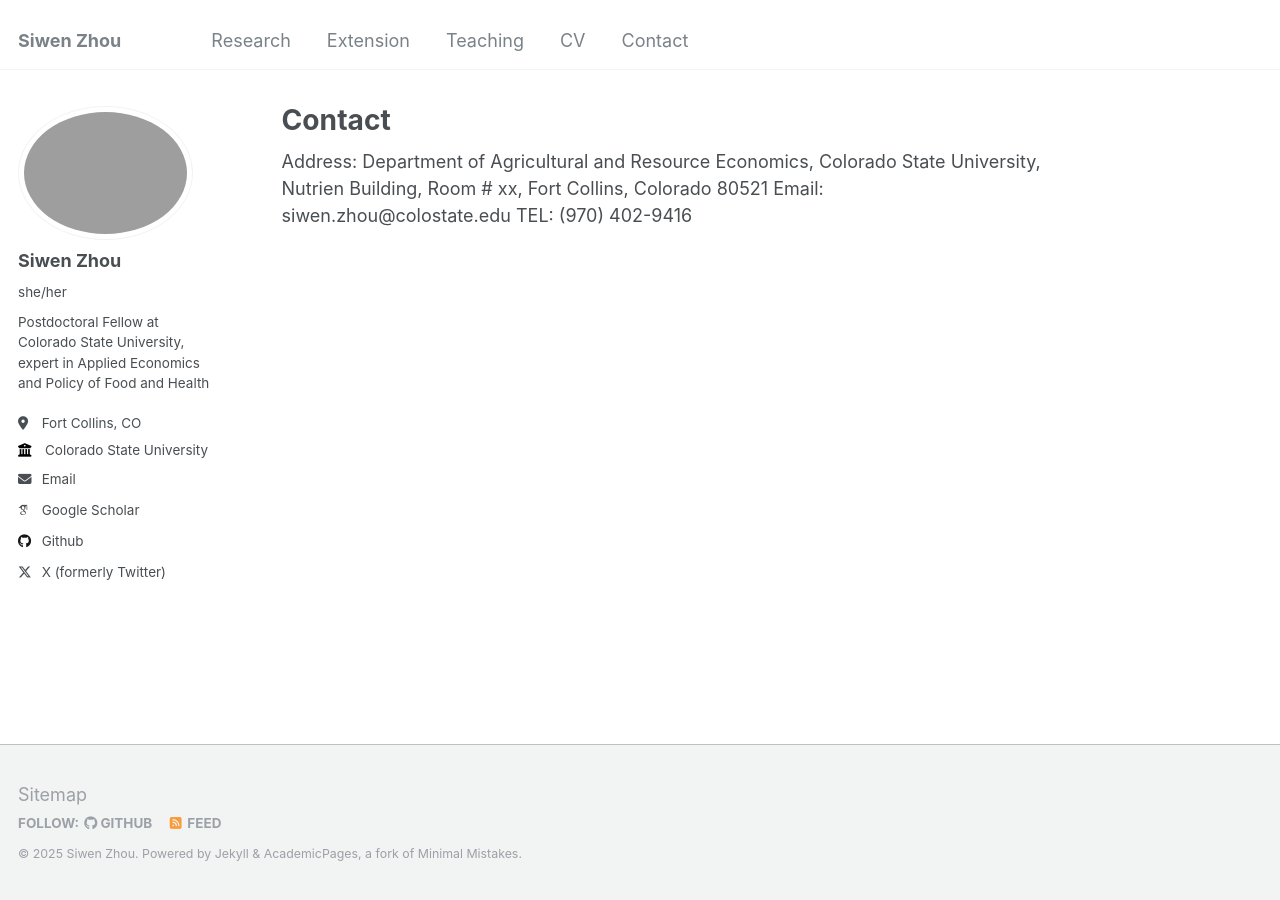
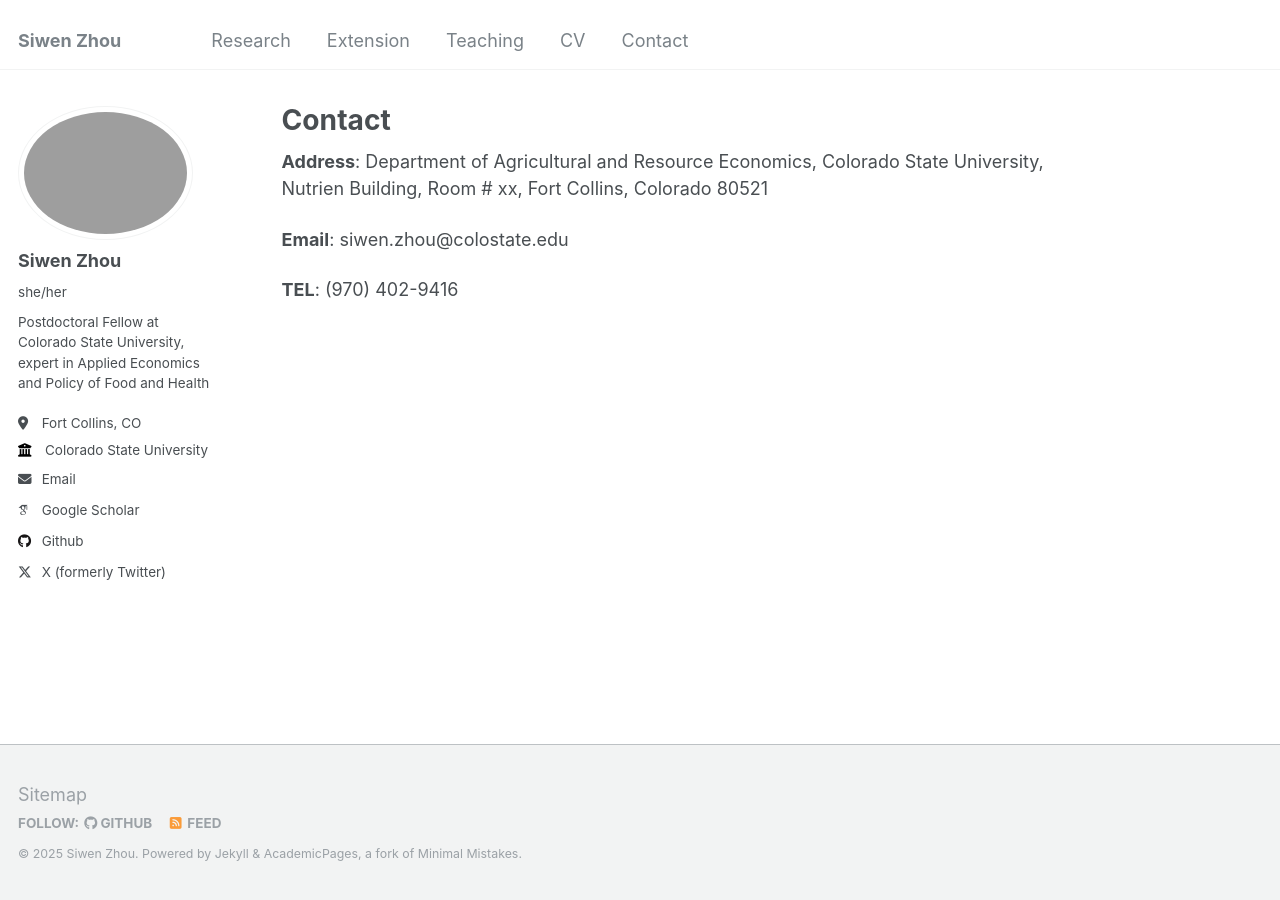
Before and after one commit to Siwen0625/Siwen0625.github.io, a Jekyll site: the page built from _pages/contact.md, in a window 1280 px wide. Built offline with Jekyll 4.4.1, drawn with Linux system fonts in a browser that asks for light colours; some web fonts are replaced; part of the change alters nothing that is shown.

```diff
--- a/_pages/contact.md
+++ b/_pages/contact.md
@@ -5,6 +5,8 @@ permalink: /contact/
 author_profile: true
 ---
 
-Address: Department of Agricultural and Resource Economics, Colorado State University, Nutrien Building, Room # xx, Fort Collins, Colorado 80521
-Email: siwen.zhou@colostate.edu
-TEL: (970) 402-9416
+**Address**: Department of Agricultural and Resource Economics, Colorado State University, Nutrien Building, Room # xx, Fort Collins, Colorado 80521
+
+**Email**: siwen.zhou@colostate.edu
+
+**TEL**: (970) 402-9416
```
